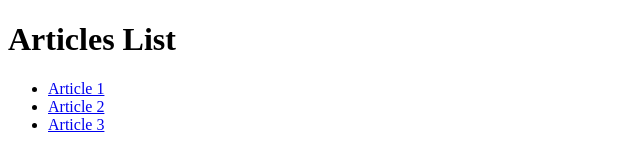
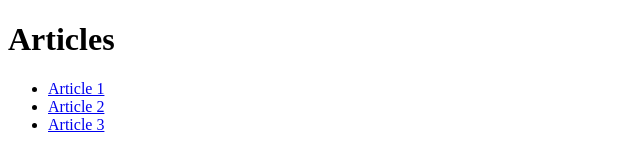
Before and after one commit to mar-cms/mar-cms-site, a Nuxt app: page /articles in a window 1280 px wide. Shown: the top 160 px of the page, without its empty margins (0-640 px from the left). Built offline with nearby package versions, Linux system fonts and the light colour scheme.

Commit message:
feat(i18n): add multi-language support

```diff
--- a/app/pages/articles/[id].vue
+++ b/app/pages/articles/[id].vue
@@ -1,8 +1,8 @@
 <template>
   <div>
-    <h1>Article {{ articleId }}</h1>
-    <p>Article details go here...</p>
-    <NuxtLink to="/articles">Back to list</NuxtLink>
+    <h1>{{ $t('article') }} {{ articleId }}</h1>
+    <p>...</p>
+    <NuxtLink :to="$localePath('articles')">{{ $t('back_to_list') }}</NuxtLink>
   </div>
 </template>
 
--- a/app/pages/articles/index.vue
+++ b/app/pages/articles/index.vue
@@ -1,9 +1,9 @@
 <template>
   <div>
-    <h1>Articles List</h1>
+    <h1>{{ $t('articles') }}</h1>
     <ul>
       <li v-for="article in articles" :key="article.id">
-        <NuxtLink :to="`/articles/${article.id}`">{{ article.title }}</NuxtLink>
+        <NuxtLink :to="$localePath(`/articles/${article.id}`)">{{ article.title }}</NuxtLink>
       </li>
     </ul>
   </div>
--- /dev/null
+++ b/i18n/locales/en.json
@@ -0,0 +1,5 @@
+{
+  "article": "Article",
+  "articles": "Articles",
+  "back_to_list": "Back to list"
+}
--- /dev/null
+++ b/i18n/locales/pt.json
@@ -0,0 +1,5 @@
+{
+  "article": "Artigo",
+  "articles": "Artigos",
+  "back_to_list": "Voltar à lista"
+}
--- a/nuxt.config.ts
+++ b/nuxt.config.ts
@@ -1,6 +1,13 @@
-// https://nuxt.com/docs/api/configuration/nuxt-config
 export default defineNuxtConfig({
   compatibilityDate: "2025-07-15",
   devtools: { enabled: true },
   pages: true,
+  modules: ["@nuxtjs/i18n"],
+  i18n: {
+    locales: [
+      { code: "en", iso: "en-US", name: "English", file: "en.json" },
+      { code: "pt", iso: "pt-PT", name: "Português", file: "pt.json" },
+    ],
+    defaultLocale: "en",
+  },
 });
--- a/package.json
+++ b/package.json
@@ -13,5 +13,8 @@
     "nuxt": "^4.0.3",
     "vue": "^3.5.18",
     "vue-router": "^4.5.1"
+  },
+  "devDependencies": {
+    "@nuxtjs/i18n": "^10.0.4"
   }
 }
```
Also changed, not shown: 1 other file (tests, documents, lock files or other folders).
